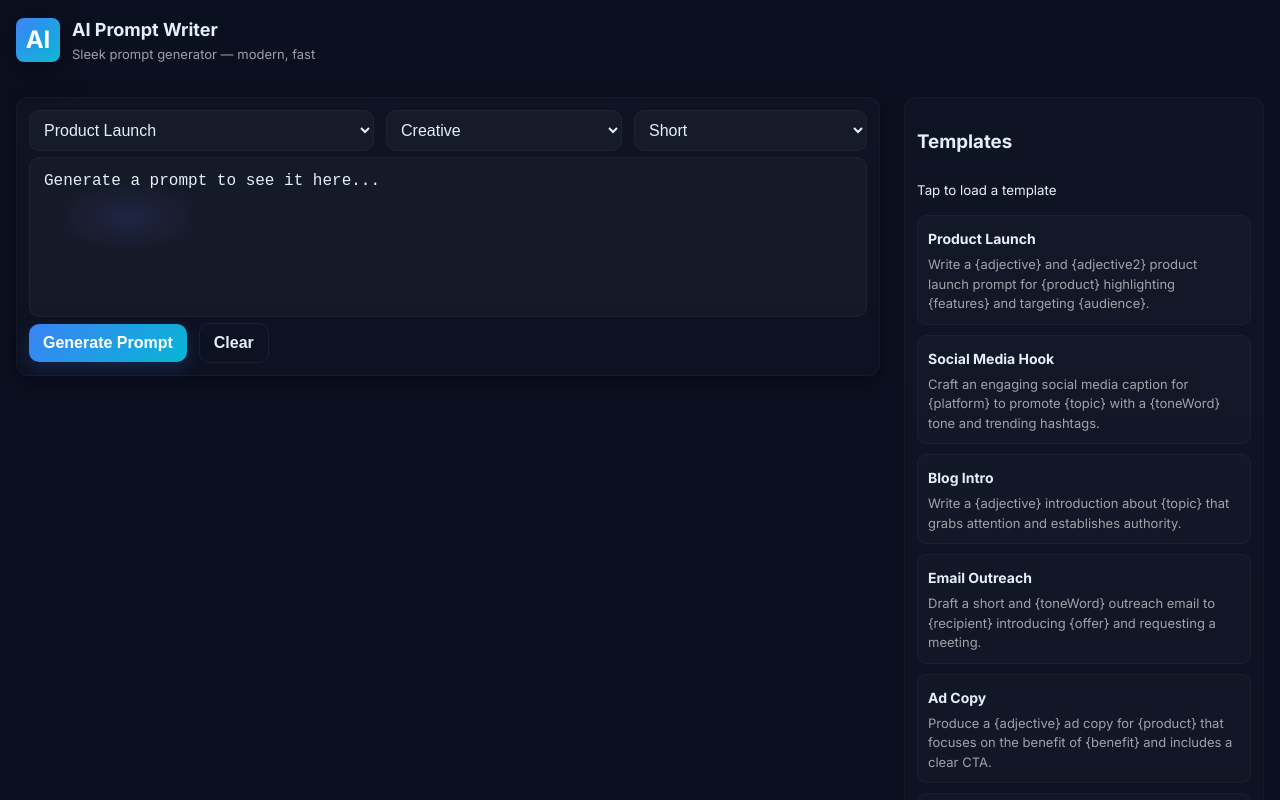
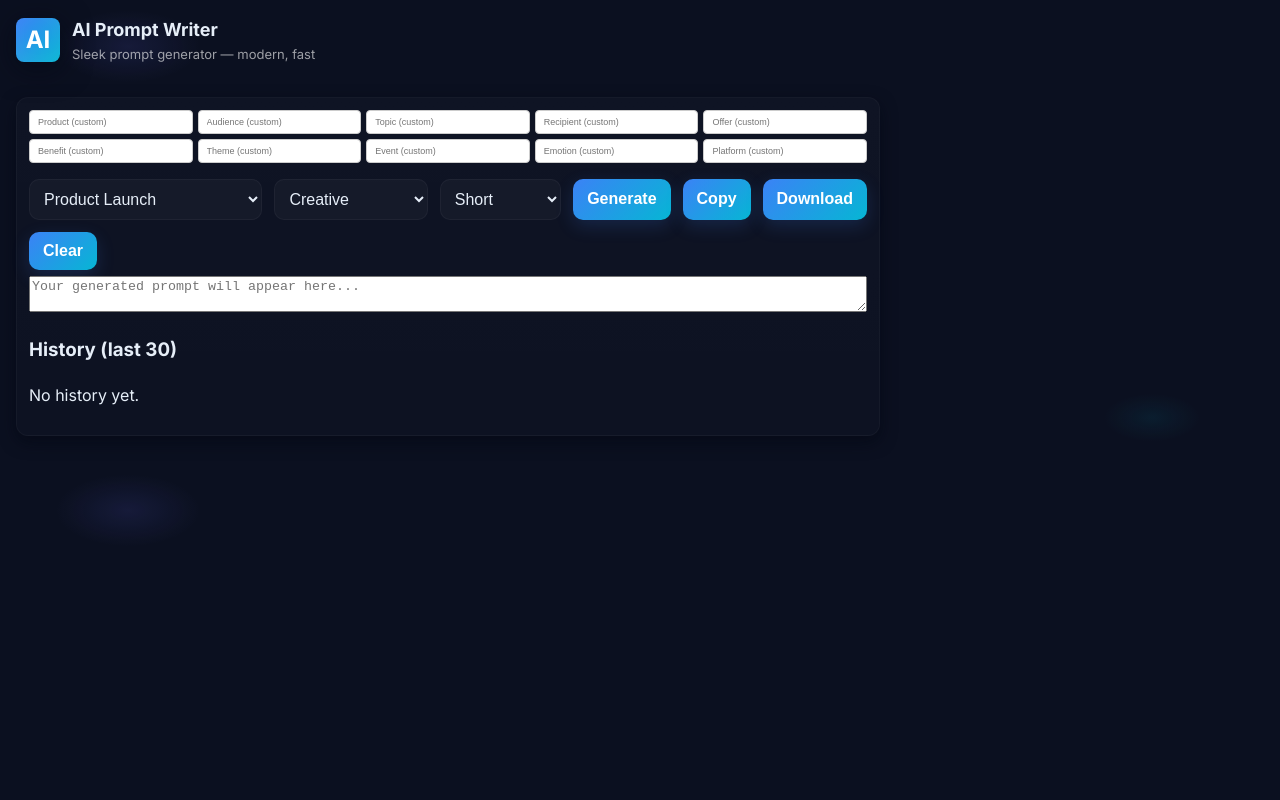
Before and after one commit to gabezigo/AiPromptGenerator, a React (Create React App) app: page / in a window 1280 px wide. Shown: the top 800 px of the page. Built offline with nearby package versions, Linux system fonts and the light colour scheme; the HTML template or start-up script is replaced by a standard one.

Commit message:
Update App.js

```diff
--- a/src/App.js
+++ b/src/App.js
@@ -234,23 +234,23 @@ function randomChoice(arr) {
   return arr[Math.floor(Math.random() * arr.length)];
 }
 
-// Fill template with random words and add tone/length instructions (no custom overrides)
-function fillTemplate(tmpl, tone, length) {
+// Fill template with random words or custom overrides and add tone/length instructions
+function fillTemplate(tmpl, tone, length, customWords = {}) {
   const replacements = {
     adjective: randomChoice(WORD_BANKS.adjective),
     adjective2: randomChoice(WORD_BANKS.adjective2),
     toneWord: tone,
-    product: randomChoice(WORD_BANKS.product),
+    product: customWords.product || randomChoice(WORD_BANKS.product),
     features: randomChoice(WORD_BANKS.features),
-    audience: randomChoice(WORD_BANKS.audience),
-    platform: randomChoice(WORD_BANKS.platform),
-    topic: randomChoice(WORD_BANKS.topic),
-    recipient: randomChoice(WORD_BANKS.recipient),
-    offer: randomChoice(WORD_BANKS.offer),
-    benefit: randomChoice(WORD_BANKS.benefit),
-    theme: randomChoice(WORD_BANKS.theme),
-    event: randomChoice(WORD_BANKS.event),
-    emotion: randomChoice(WORD_BANKS.emotion),
+    audience: customWords.audience || randomChoice(WORD_BANKS.audience),
+    platform: customWords.platform || randomChoice(WORD_BANKS.platform),
+    topic: customWords.topic || randomChoice(WORD_BANKS.topic),
+    recipient: customWords.recipient || randomChoice(WORD_BANKS.recipient),
+    offer: customWords.offer || randomChoice(WORD_BANKS.offer),
+    benefit: customWords.benefit || randomChoice(WORD_BANKS.benefit),
+    theme: customWords.theme || randomChoice(WORD_BANKS.theme),
+    event: customWords.event || randomChoice(WORD_BANKS.event),
+    emotion: customWords.emotion || randomChoice(WORD_BANKS.emotion),
   };
 
   let filled = tmpl.replace(/\{(.*?)\}/g, (_, key) => replacements[key.trim()] || `{${key}}`);
@@ -284,14 +284,32 @@ export default function App() {
     }
   });
 
+  // Custom overrides for placeholders, excluding toneWord
+  const [customWords, setCustomWords] = useState({
+    product: '',
+    audience: '',
+    topic: '',
+    recipient: '',
+    offer: '',
+    benefit: '',
+    theme: '',
+    event: '',
+    emotion: '',
+    platform: '',
+  });
+
   useEffect(() => {
     localStorage.setItem('prompts', JSON.stringify(history));
   }, [history]);
 
   function generate() {
+    // Pick a random template sentence from the selected category
     const tmpl =
       selectedTemplate.templates[Math.floor(Math.random() * selectedTemplate.templates.length)];
-    const prompt = fillTemplate(tmpl, tone, length);
+
+    // Fill placeholders with random words and add tone/length info and custom overrides
+    const prompt = fillTemplate(tmpl, tone, length, customWords);
+
     setResult(prompt);
     setHistory((h) => [{ id: Date.now(), title: selectedTemplate.title, prompt }, ...h].slice(0, 30));
   }
@@ -318,6 +336,11 @@ export default function App() {
     setResult('');
   }
 
+  function handleCustomWordChange(e) {
+    const { name, value } = e.target;
+    setCustomWords((prev) => ({ ...prev, [name]: value }));
+  }
+
   return (
     <div className="container">
       <header className="header">
@@ -331,7 +354,47 @@ export default function App() {
       </header>
 
       <main className="panel main-panel">
-        {/* Controls */}
+        {/* Custom inputs for overrides (without Tone Word) */}
+        <div
+          className="custom-inputs"
+          style={{
+            marginBottom: '1rem',
+            display: 'flex',
+            flexWrap: 'wrap',
+            gap: '0.5rem',
+          }}
+        >
+          {[
+            { label: 'Product', name: 'product' },
+            { label: 'Audience', name: 'audience' },
+            { label: 'Topic', name: 'topic' },
+            { label: 'Recipient', name: 'recipient' },
+            { label: 'Offer', name: 'offer' },
+            { label: 'Benefit', name: 'benefit' },
+            { label: 'Theme', name: 'theme' },
+            { label: 'Event', name: 'event' },
+            { label: 'Emotion', name: 'emotion' },
+            { label: 'Platform', name: 'platform' },
+          ].map(({ label, name }) => (
+            <input
+              key={name}
+              name={name}
+              placeholder={`${label} (custom)`}
+              value={customWords[name]}
+              onChange={handleCustomWordChange}
+              style={{
+                flex: '1 1 140px',
+                padding: '6px 8px',
+                fontSize: '0.9rem',
+                borderRadius: '4px',
+                border: '1px solid #ccc',
+              }}
+              autoComplete="off"
+            />
+          ))}
+        </div>
+
+        {/* Controls including tone dropdown */}
         <div className="controls">
           <select
             className="select"
@@ -349,6 +412,18 @@ export default function App() {
             <option value="creative">Creative</option>
             <option value="formal">Formal</option>
             <option value="casual">Casual</option>
+            <option value="friendly">Friendly</option>
+            <option value="professional">Professional</option>
+            <option value="playful">Playful</option>
+            <option value="warm">Warm</option>
+            <option value="enthusiastic">Enthusiastic</option>
+            <option value="optimistic">Optimistic</option>
+            <option value="serious">Serious</option>
+            <option value="humorous">Humorous</option>
+            <option value="sarcastic">Sarcastic</option>
+            <option value="dramatic">Dramatic</option>
+            <option value="informative">Informative</option>
+            <option value="sincere">Sincere</option>
           </select>
 
           <select className="select" value={length} onChange={(e) => setLength(e.target.value)}>
@@ -356,105 +431,41 @@ export default function App() {
             <option value="medium">Medium</option>
             <option value="long">Long</option>
           </select>
-        </div>
 
-        <textarea
-          className="textarea"
-          readOnly
-          value={result || 'Generate a prompt to see it here...'}
-          placeholder="Generated prompt will appear here"
-          spellCheck={false}
-          rows={6}
-          style={{ resize: 'none' }}
-        />
-
-        <div className="actions">
-          <button className="btn" onClick={generate}>
-            Generate Prompt
+          <button className="btn primary" onClick={generate}>
+            Generate
           </button>
-          <button className="btn transparent" onClick={() => setResult('')}>
+          <button className="btn" onClick={copyResult} disabled={!result}>
+            Copy
+          </button>
+          <button className="btn" onClick={downloadResult} disabled={!result}>
+            Download
+          </button>
+          <button className="btn" onClick={() => setResult('')}>
             Clear
           </button>
         </div>
 
-        {result && (
-          <div className="resultCard">
-            <div className="resultHeader">
-              <strong>Generated Prompt</strong>
-              <div className="resultButtons">
-                <button className="btn small" onClick={copyResult}>
-                  Copy
-                </button>
-                <button className="btn small transparent" onClick={downloadResult}>
-                  Download
-                </button>
-              </div>
-            </div>
-            <p className="resultText">{result}</p>
-          </div>
-        )}
+        <textarea
+          readOnly
+          className="result"
+          value={result}
+          placeholder="Your generated prompt will appear here..."
+        />
+
+        {/* History panel */}
+        <div className="history">
+          <h3>History (last 30)</h3>
+          {history.length === 0 && <p>No history yet.</p>}
+          <ul>
+            {history.map(({ id, title, prompt }) => (
+              <li key={id}>
+                <strong>{title}:</strong> {prompt}
+              </li>
+            ))}
+          </ul>
+        </div>
       </main>
-
-      <aside className="sidebar" aria-label="Templates and history">
-        <div className="panel templatesPanel">
-          <h3>Templates</h3>
-          <small>Tap to load a template</small>
-          <div className="templates">
-            {TEMPLATES.map((t) => (
-              <div
-                key={t.title}
-                className="template"
-                onClick={() => loadTemplate(t)}
-                tabIndex={0}
-                role="button"
-              >
-                <strong>{t.title}</strong>
-                <p>{t.templates[0]}</p>
-              </div>
-            ))}
-          </div>
-        </div>
-
-        <div className="panel historyPanel">
-          <h3>History</h3>
-          <small>{history.length} saved</small>
-          <div className="historyList">
-            {history.length ? (
-              history.map((h) => (
-                <div
-                  key={h.id}
-                  className="historyItem"
-                  onClick={() => setResult(h.prompt)}
-                  tabIndex={0}
-                  role="button"
-                >
-                  <strong>{h.title}</strong>
-                  <p className="truncate">{h.prompt}</p>
-                </div>
-              ))
-            ) : (
-              <p>No saved prompts yet — generate one!</p>
-            )}
-          </div>
-
-          {history.length > 0 && (
-            <div className="historyActions">
-              <button
-                className="btn small"
-                onClick={() => {
-                  navigator.clipboard.writeText(history.map((h) => h.prompt).join('\n---\n'));
-                  alert('All prompts copied!');
-                }}
-              >
-                Copy All
-              </button>
-              <button className="btn small transparent" onClick={() => setHistory([])}>
-                Clear History
-              </button>
-            </div>
-          )}
-        </div>
-      </aside>
     </div>
   );
 }
```
